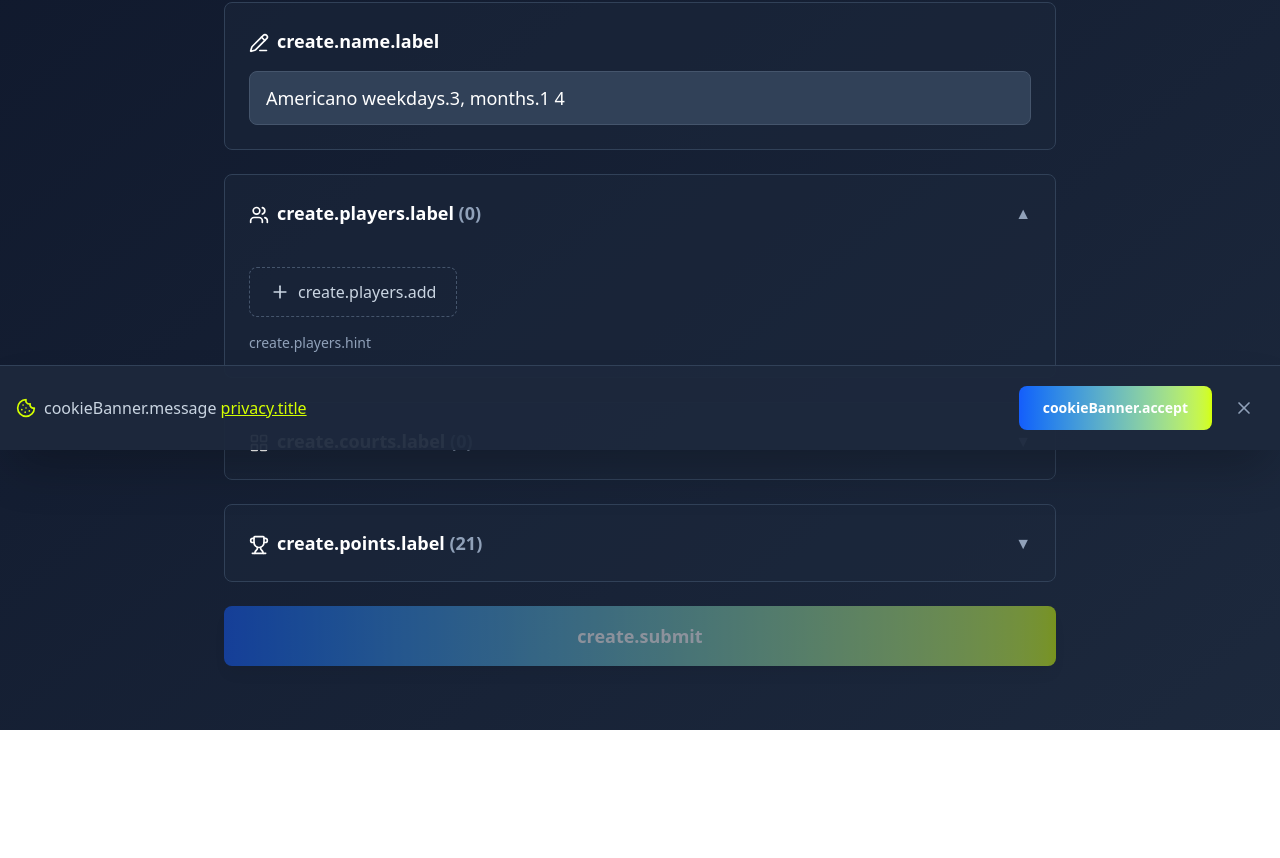
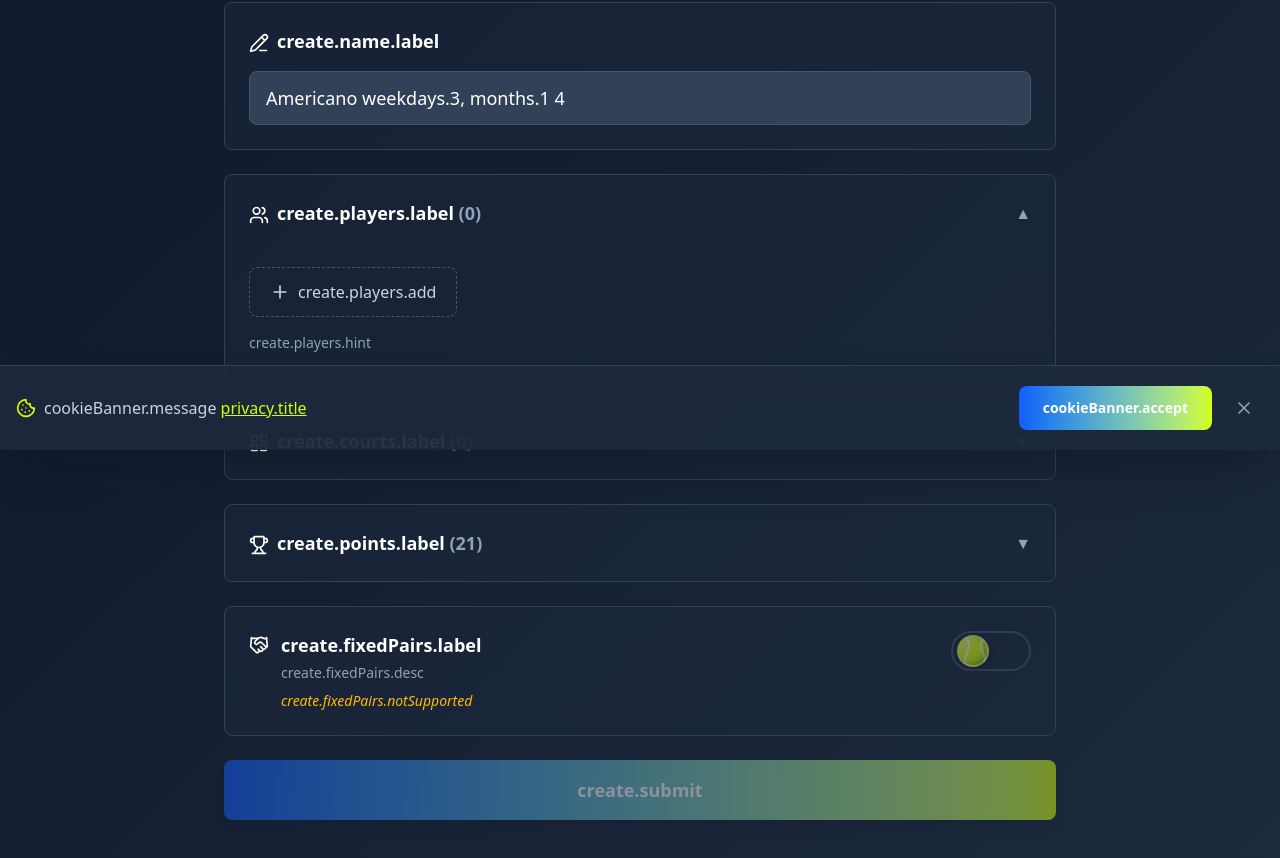
Before and after one commit to DarBrick/padel-boy, a React (Vite) app: page /create in a window 1280 px wide. Shown: the part 350-1208 px from the top of the page. Before the commit the page ends 1080 px from the top, so only its background shows below. Built offline with nearby package versions, Linux system fonts and the light colour scheme; the HTML template or start-up script is replaced by a standard one.

Commit message:
add missing option to sign up in paris to create page

```diff
--- a/src/locales/en/translation.ts
+++ b/src/locales/en/translation.ts
@@ -83,6 +83,11 @@ const translation = {
     points: {
       label: 'Points Per Match',
       desc: 'Number of points to play per match. Standard is 21 points.',
+    },
+    fixedPairs: {
+      label: 'Sign up in pairs',
+      desc: 'Players sign up as fixed pairs and compete together throughout the tournament',
+      notSupported: '⚠ This feature is not yet supported',
     },
     mexicano: {
       title: 'Mexicano Settings',
--- a/src/locales/es/translation.ts
+++ b/src/locales/es/translation.ts
@@ -83,8 +83,11 @@ const translation = {
     points: {
       label: 'Puntos por Partido',
       desc: 'Número de puntos a jugar en cada partido. El estándar es 21 puntos.',
-    },
-    mexicano: {
+    },    fixedPairs: {
+      label: 'Inscripción en parejas',
+      desc: 'Los jugadores se inscriben como parejas fijas y compiten juntos durante todo el torneo',
+      notSupported: '⚠ Esta función aún no está disponible',
+    },    mexicano: {
       title: 'Configuración Mexicano',
       matchup: {
         label: 'Emparejamiento',
--- a/src/locales/pl/translation.ts
+++ b/src/locales/pl/translation.ts
@@ -83,8 +83,11 @@ const translation = {
     points: {
       label: 'Punkty na Mecz',
       desc: 'Liczba punktów do rozegrania w każdym meczu. Standard to 21 punktów.',
-    },
-    mexicano: {
+    },    fixedPairs: {
+      label: 'Zapisy w parach',
+      desc: 'Gracze zapisują się jako stałe pary i grają razem przez cały turniej',
+      notSupported: '⚠ Ta funkcja nie jest jeszcze dostępna',
+    },    mexicano: {
       title: 'Ustawienia Mexicano',
       matchup: {
         label: 'Parowanie',
--- a/src/pages/Create.tsx
+++ b/src/pages/Create.tsx
@@ -2,7 +2,7 @@ import { useTranslation } from 'react-i18next'
 import { useNavigate } from 'react-router-dom'
 import { useForm } from 'react-hook-form'
 import { zodResolver } from '@hookform/resolvers/zod'
-import { LayoutGrid, PencilLine, Shuffle, Dices, Trophy } from 'lucide-react'
+import { LayoutGrid, PencilLine, Shuffle, Dices, Trophy, Handshake } from 'lucide-react'
 import { useEffect, useState, useRef } from 'react'
 
 import { createTournamentSchema, type CreateTournamentForm } from '../schemas/tournament'
@@ -14,6 +14,7 @@ import { RadioCardGroup } from '../components/RadioCardGroup'
 import { GradientButton } from '../components/GradientButton'
 import { PlayersPanel } from '../components/PlayersPanel'
 import { IconButton } from '../components/IconButton'
+import { ToggleSwitch } from '../components/ToggleSwitch'
 
 export function Create() {
   const { t } = useTranslation()
@@ -51,6 +52,7 @@ export function Create() {
   const [isPointsExpanded, setIsPointsExpanded] = useState(false)
   const [isMatchupExpanded, setIsMatchupExpanded] = useState(false)
   const [isRandomRoundsExpanded, setIsRandomRoundsExpanded] = useState(false)
+  const [isFixedPairs, setIsFixedPairs] = useState(false)
   const previousEventTypeRef = useRef(eventType)
 
   const [players, setPlayers] = useState<string[]>([])
@@ -199,6 +201,30 @@ export function Create() {
           </p>
         </CollapsiblePanel>
 
+        {/* Fixed Pairs (Sign up in pairs) */}
+        <FormSection>
+          <div className="flex items-start gap-3">
+            <Handshake className="w-5 h-5 mt-1 flex-shrink-0" />
+            <div className="flex-1">
+              <div className="flex items-center gap-2">
+                <span className="text-lg font-semibold">{t('create.fixedPairs.label')}</span>
+              </div>
+              <p className="text-slate-400 text-sm mt-1">
+                {t('create.fixedPairs.desc')}
+              </p>
+              <p className="text-amber-400 text-sm mt-2 italic">
+                {t('create.fixedPairs.notSupported')}
+              </p>
+            </div>
+            <ToggleSwitch
+              checked={isFixedPairs}
+              onChange={setIsFixedPairs}
+              label={t('create.fixedPairs.label')}
+              disabled
+            />
+          </div>
+        </FormSection>
+
         {/* Mexicano-specific options */}
         {eventType === 'mexicano' && (
           <>
```
